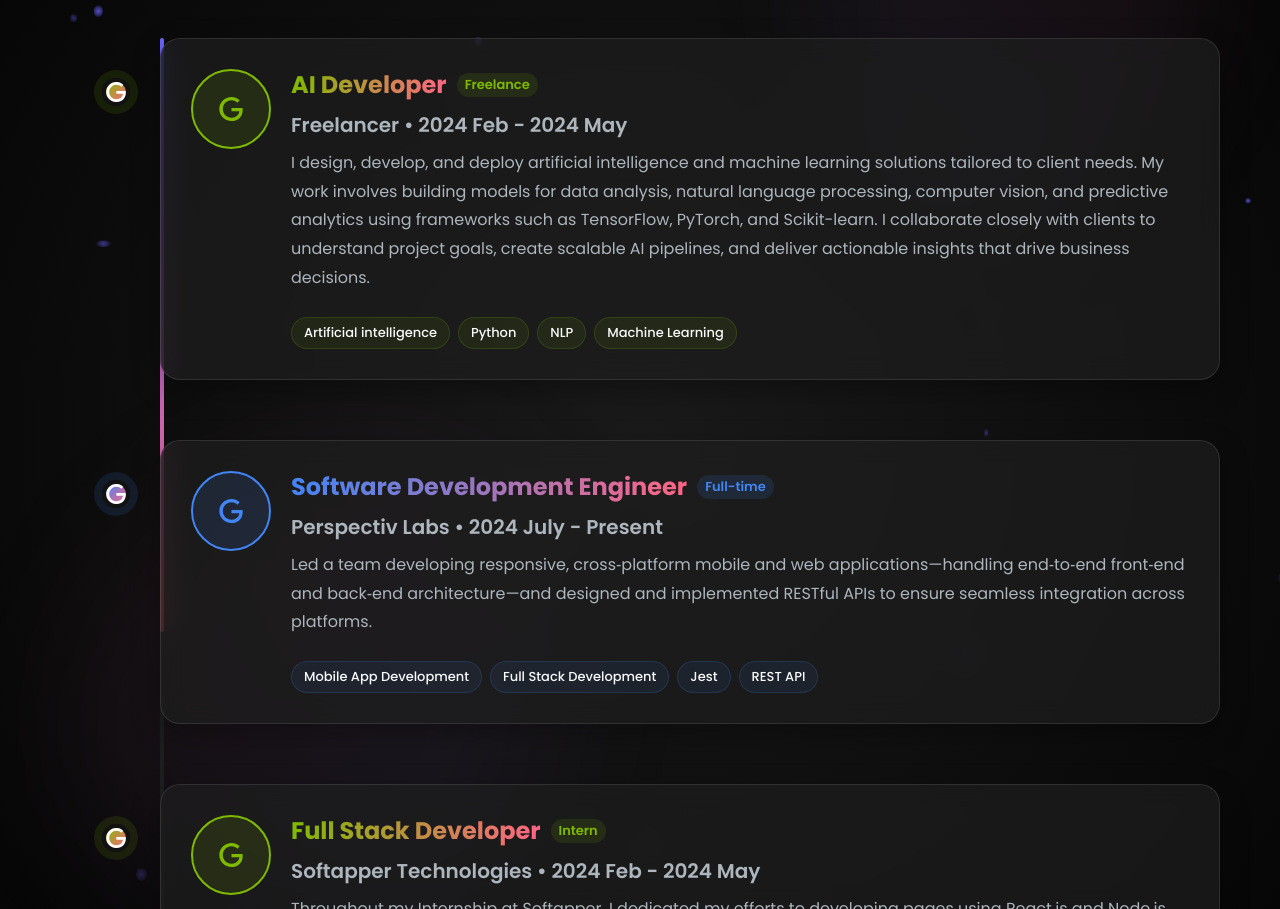
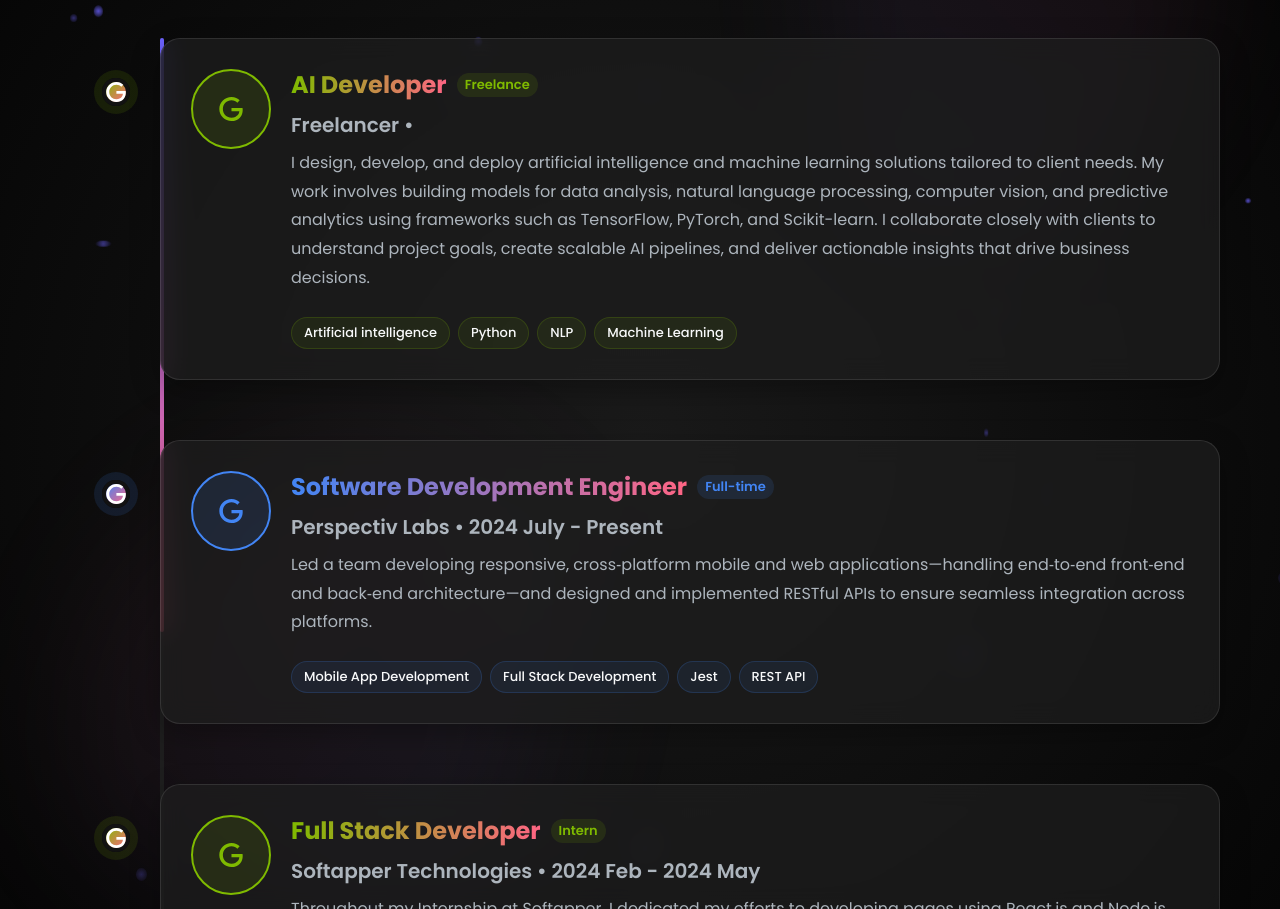
Before and after one commit to Aravindh-dev12/My-Portfolio, a Next.js app: page / in a window 1280 px wide. Shown: the part 3982-4891 px from the top of the page. Built offline with nearby package versions, Linux system fonts and the light colour scheme.

Commit message:
Experience.tsx

```diff
--- a/src/app/components/Experience.tsx
+++ b/src/app/components/Experience.tsx
@@ -27,7 +27,6 @@ export const Experience = () => {
       id: 1,
       role: "AI Developer",
       company: "Freelancer",
-      period: "2024 Feb - 2024 May",
       description: "I design, develop, and deploy artificial intelligence and machine learning solutions tailored to client needs. My work involves building models for data analysis, natural language processing, computer vision, and predictive analytics using frameworks such as TensorFlow, PyTorch, and Scikit-learn. I collaborate closely with clients to understand project goals, create scalable AI pipelines, and deliver actionable insights that drive business decisions.",
       icon: <SiGoogle size={24} />, // You can replace this with a more relevant icon, e.g., <SiOpenai /> or a custom one
       color: "#7FBA00",
```
